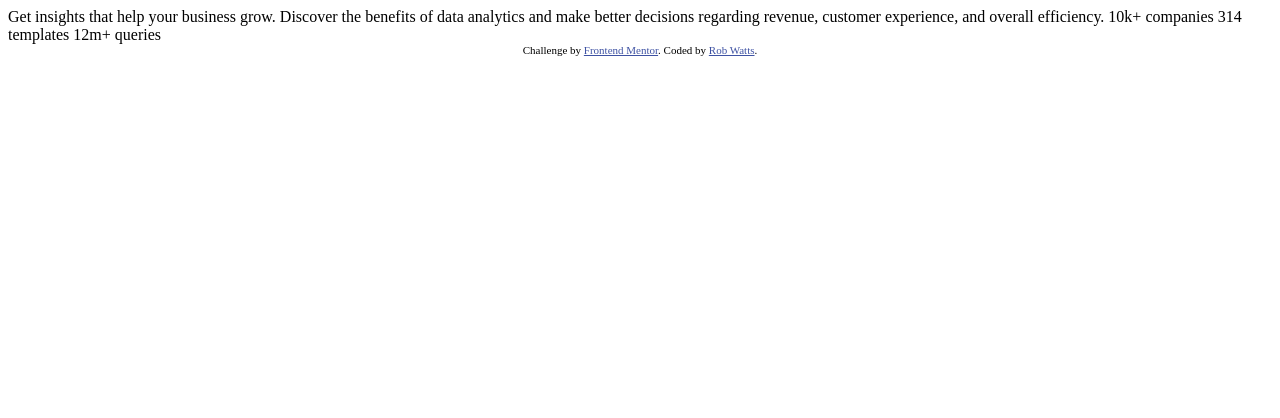
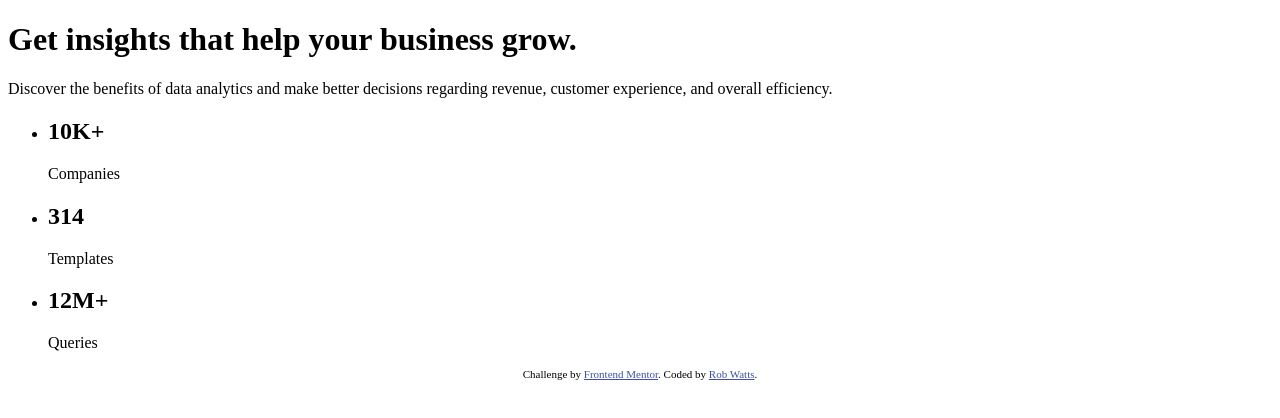
Before and after one commit to robinwatts96/stats-preview-card-component-main, a plain HTML site: page index.html in a window 1280 px wide. Drawn offline with Linux system fonts and the light colour scheme.

Commit message:
UL Added

```diff
--- a/index.html
+++ b/index.html
@@ -16,14 +16,34 @@
 </head>
 <body>
 
-  Get insights that help your business grow.
+  <h1>Get insights that help your business grow.</h1>
 
-  Discover the benefits of data analytics and make better decisions regarding revenue, customer
-  experience, and overall efficiency.
+  <p>Discover the benefits of data analytics and make better decisions regarding revenue, customer
+  experience, and overall efficiency.</p>
 
-  10k+ companies
-  314 templates
-  12m+ queries
+  <ul>
+    <li>
+      <div>
+        <h2>10K+</h2>
+        <p>Companies</p>
+      </div>
+    </li>
+
+    <li>
+      <div>
+        <h2>314</h2>
+        <p>Templates</p>
+      </div>
+    </li>
+
+    <li>
+      <div>
+        <h2>12M+</h2>
+        <p>Queries</p>
+      </div>
+    </li>
+  </ul>
+
 
   <div class="attribution">
     Challenge by <a href="https://www.frontendmentor.io?ref=challenge" target="_blank">Frontend Mentor</a>.
```
